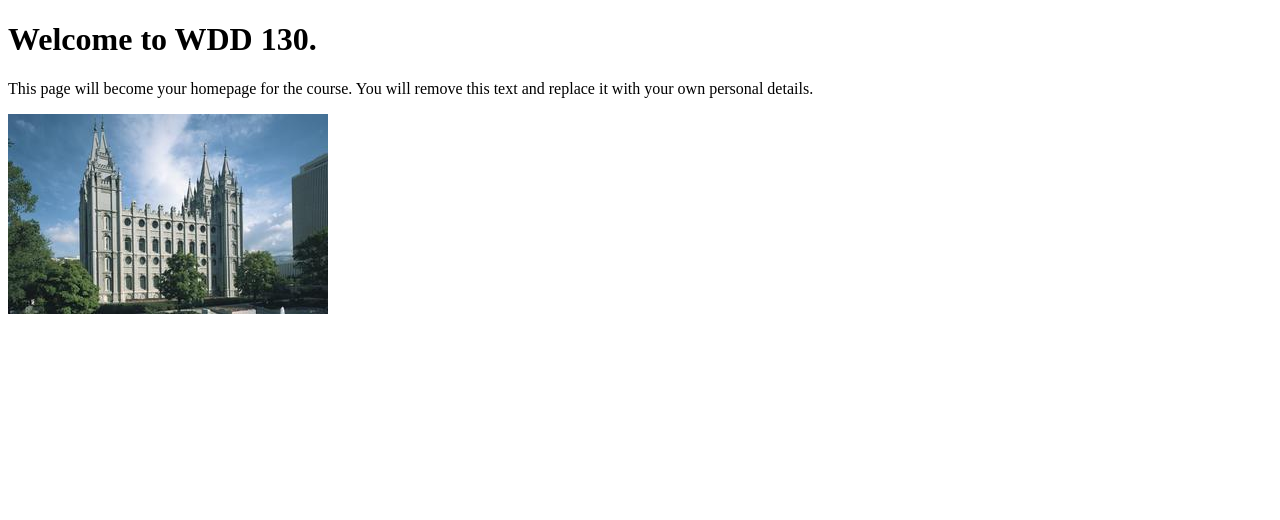
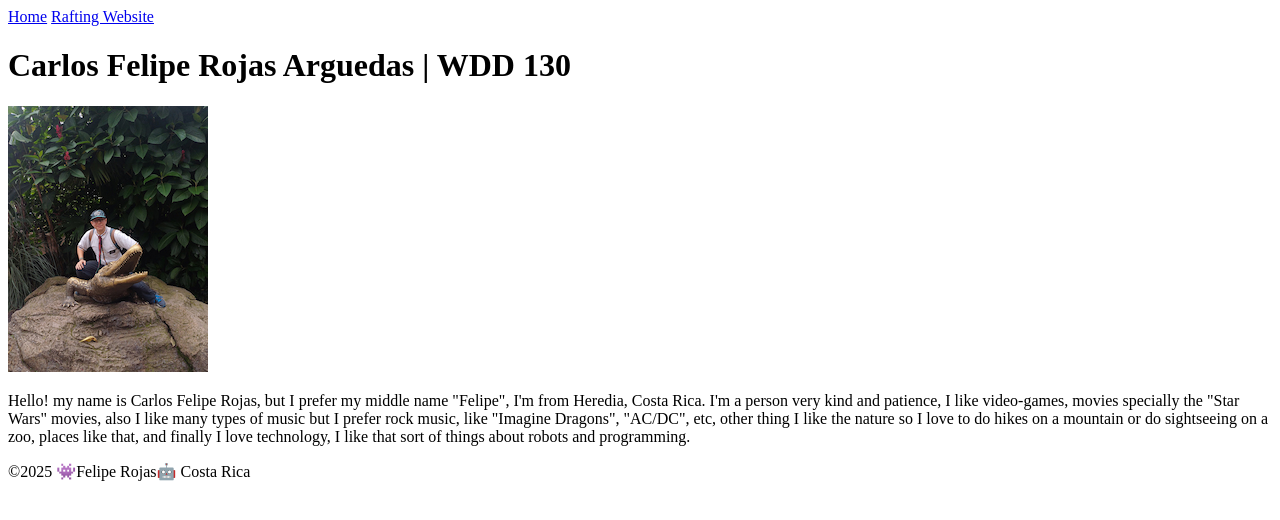
Before and after one commit to carlos200514/wdd130, a plain HTML site: page index.html in a window 1280 px wide. Drawn offline with Linux system fonts and the light colour scheme.

Commit message:
new index

```diff
--- a/index.html
+++ b/index.html
@@ -1,14 +1,34 @@
 <!DOCTYPE html>
 <html lang="en">
+
 <head>
     <meta charset="UTF-8">
     <meta name="viewport" content="width=device-width, initial-scale=1.0">
-    <title>WDD 130 | Personal Homepage</title>
+    <title>Carlos Felipe Rojas Arguedas | WDD 130</title>
 </head>
+
 <body>
-    <h1>Welcome to WDD 130.</h1>
-    <p>This page will become your homepage for the course. You will remove this text and replace it with your own personal details.</p>
+    <header>
+        <nav>
+            <a href="#">Home</a>
+            <a href="wwr/">Rafting Website</a>
+        </nav>
+    </header>
+    <main>
+        <h1>Carlos Felipe Rojas Arguedas | WDD 130</h1>
+        <img src="images/profile.jpg" alt="Felipe Rojas" width="200">
+        <p>
+            Hello! my name is Carlos Felipe Rojas, but I prefer my middle name "Felipe", I'm from Heredia, Costa Rica.
+            I'm a person very kind and patience, I like video-games, movies specially the "Star Wars" movies, also
+            I like many types of music but I prefer rock music, like "Imagine Dragons", "AC/DC", etc, other thing I like
+            the nature so I love to do hikes on a mountain or do sightseeing on a zoo, places like that, and finally I
+            love
+            technology, I like that sort of things about robots and programming.
+        </p>
+    </main>
+    <footer>
+        <p>©2025 👾Felipe Rojas🤖 Costa Rica</p>
+    </footer>
+</body>
 
-    <img src="images/salt-lake-temple.jpg" alt="The Salt Lake Temple.">
-</body>
 </html>
```
Also changed, not shown: images/profile.jpg (added).
